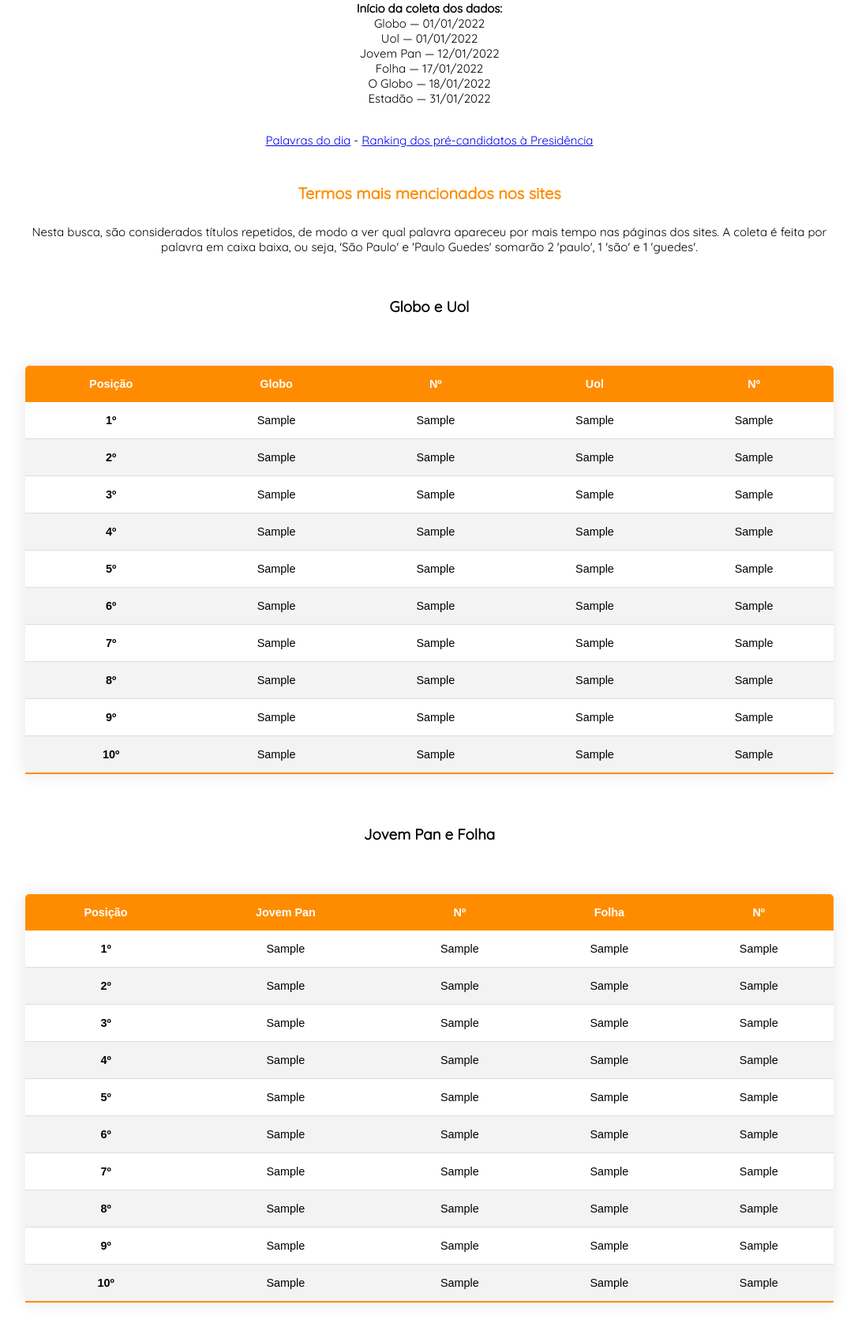
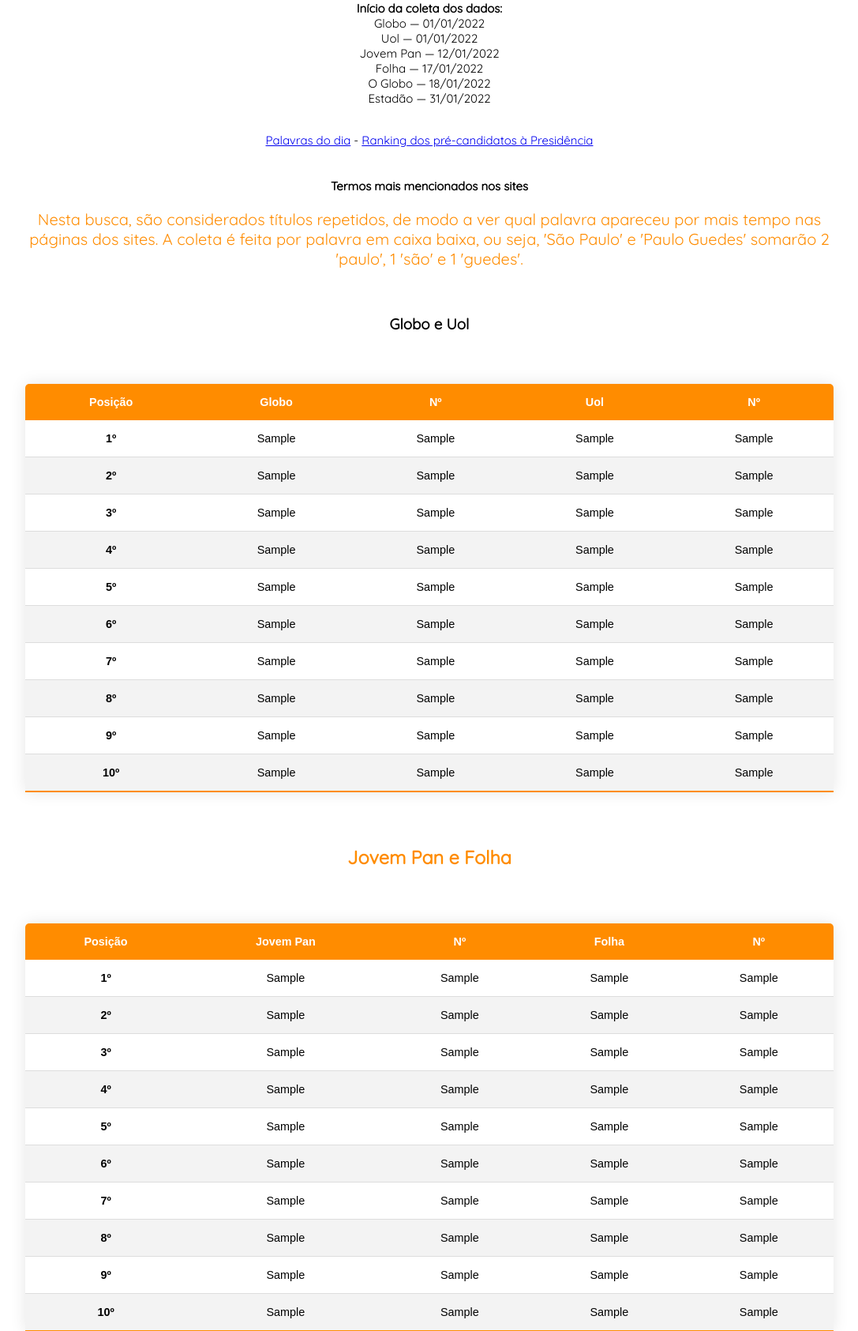
Before and after one commit to victorfariassb/iPrensa, a Flask app: template templates/home.html in a window 1280 px wide. Shown: the part 262-1947 px from the top of the page at 79% size, without its empty margins (96-1183 px from the left). Run offline with Flask 2, Linux system fonts and the light colour scheme; the template is opened without the code that fills it: most values are stand-ins (such as "Sample title", 1, 10 or a date in 2020); parts of the project's set-up code (start-up, migrations or seed data) failed here and were passed over.

Commit message:
Update home.html

```diff
--- a/templates/home.html
+++ b/templates/home.html
@@ -80,10 +80,10 @@
         <br/>
         <br/>
     </div>
-        <div class="titulo">
+        <div class="paragrafo">
         <h4>Termos mais mencionados nos sites</h4>
         </div>
-        <div class="paragrafo">
+        <div class="titulo">
         <p>Nesta busca, são considerados títulos repetidos, de modo a ver qual palavra apareceu por mais tempo nas páginas dos sites. A coleta é feita por palavra em caixa baixa, ou seja, 'São Paulo' e 'Paulo Guedes' somarão 2 'paulo', 1 'são' e 1 'guedes'.</p>
         </div>
         <br>
@@ -173,7 +173,8 @@
             </tbody>
           </table>
             <br/>
-        <div><h3>Jovem Pan e Folha</h3>
+        <div class="titulo">
+          <h3>Jovem Pan e Folha</h3>
         </div>
         <table class="content-table">
             <thead>
@@ -260,7 +261,7 @@
             </tbody>
           </table>
             <br/>
-        <div>
+        <div class="titulo">
             <h3>O Globo e Estadão</h3>
         </div>
         <table class="content-table">
@@ -347,7 +348,5 @@
               <br/>
             </tbody>
           </table>
-        </div>
-      </div>
   </body>
   </html>
```
